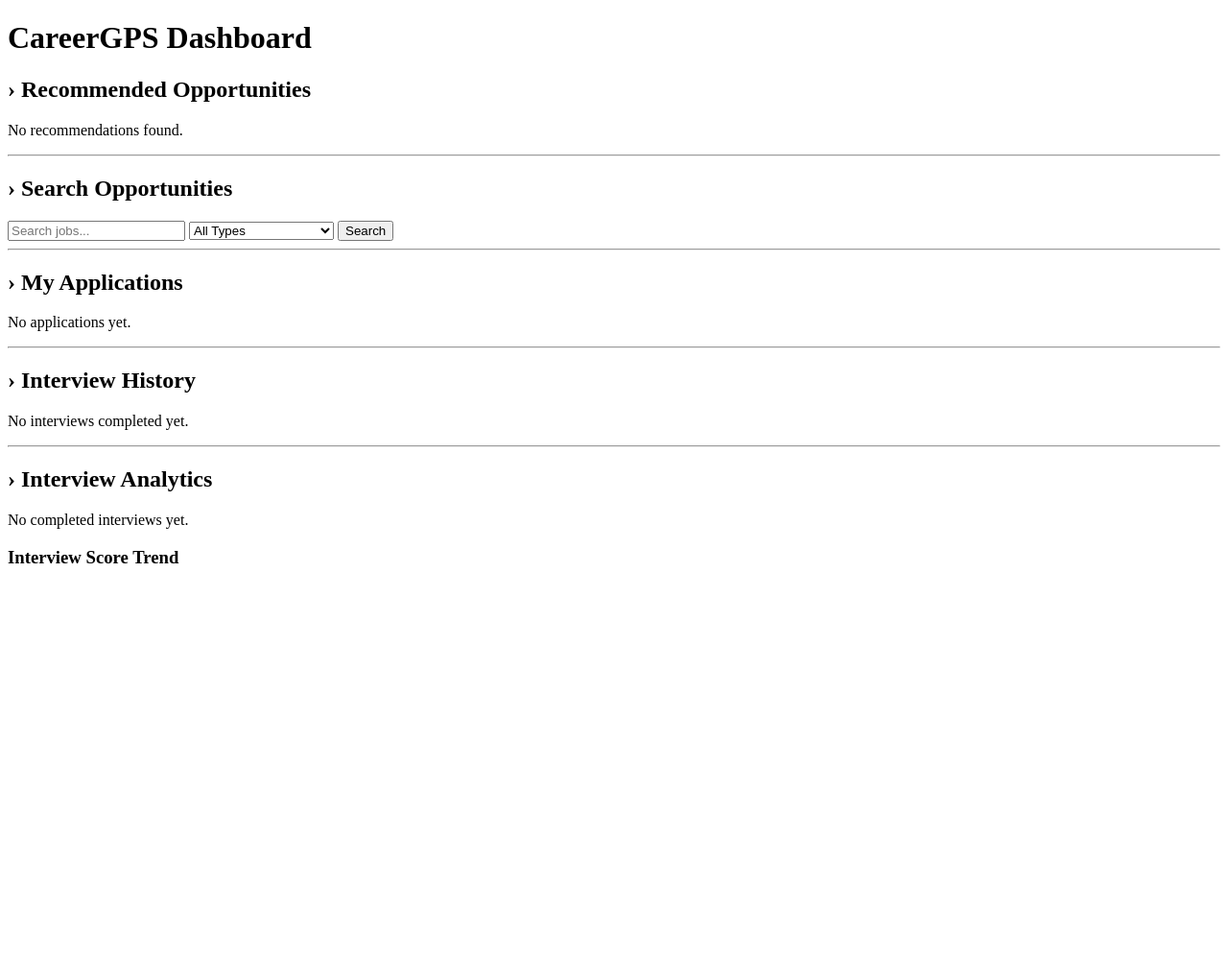
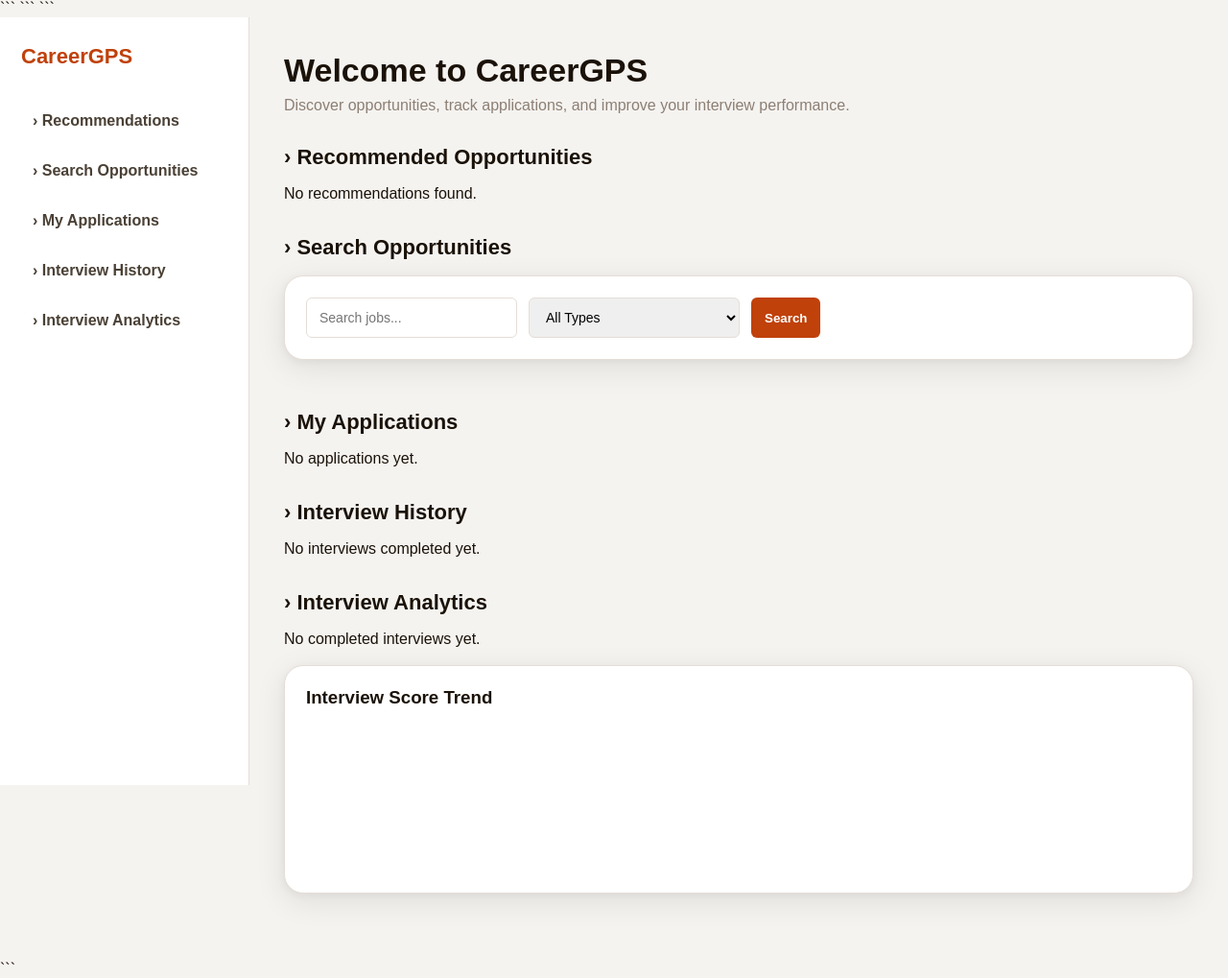
Before and after one commit to DrMac13/CareerGPS, a Django app: page /dashboard/ in a window 1280 px wide. Shown: the whole page at 96% size. Before the commit the page ends 587 px from the top, so only its background shows below. Run offline with Django 5.2, Linux system fonts and the light colour scheme; a map, chart or similar area stays blank.

Commit message:
Improved dashboard UI

````diff
--- /dev/null
+++ b/static/css/dashboard.css
@@ -0,0 +1,218 @@
+:root {
+    --brand: #C0410A;
+    --brand-dark: #A33508;
+    --brand-light: #FBE9E3;
+    --text-dark: #1A1208;
+    --text-mid: #4A4035;
+    --text-muted: #8C7F74;
+    --border: #E5DDD7;
+    --bg-page: #F5F3F0;
+    --bg-card: #FFFFFF;
+    --radius-sm: 6px;
+    --radius-md: 12px;
+    --radius-lg: 20px;
+    --shadow-card: 0 8px 32px rgba(26,18,8,.09), 0 2px 8px rgba(26,18,8,.05);
+}
+
+* {
+    box-sizing: border-box;
+    margin: 0;
+    padding: 0;
+}
+
+body {
+    font-family: Arial, sans-serif;
+    background: var(--bg-page);
+    color: var(--text-dark);
+}
+
+.dashboard-layout {
+    display: grid;
+    grid-template-columns: 260px 1fr;
+    min-height: 100vh;
+}
+
+.sidebar {
+    background: var(--bg-card);
+    border-right: 1px solid var(--border);
+    padding: 28px 22px;
+    position: sticky;
+    top: 0;
+    height: 100vh;
+}
+
+.sidebar__logo {
+    font-size: 22px;
+    font-weight: 800;
+    margin-bottom: 34px;
+    color: var(--brand);
+}
+
+.sidebar__nav {
+    display: flex;
+    flex-direction: column;
+    gap: 12px;
+}
+
+.sidebar__nav a {
+    text-decoration: none;
+    color: var(--text-mid);
+    font-weight: 600;
+    padding: 11px 12px;
+    border-radius: var(--radius-sm);
+}
+
+.sidebar__nav a:hover {
+    background: var(--brand-light);
+    color: var(--brand);
+}
+
+.main {
+    padding: 36px;
+}
+
+.dashboard-header {
+    margin-bottom: 32px;
+}
+
+.dashboard-header h1 {
+    font-size: 34px;
+    margin-bottom: 8px;
+}
+
+.dashboard-header p {
+    color: var(--text-muted);
+}
+
+.section {
+    margin-bottom: 34px;
+}
+
+.section__title {
+    font-size: 22px;
+    margin-bottom: 16px;
+}
+
+.card-grid {
+    display: grid;
+    grid-template-columns: repeat(auto-fit, minmax(220px, 1fr));
+    gap: 18px;
+}
+
+.card {
+    background: var(--bg-card);
+    border: 1px solid var(--border);
+    border-radius: var(--radius-lg);
+    padding: 22px;
+    box-shadow: var(--shadow-card);
+}
+
+.card h3 {
+    margin-bottom: 10px;
+    color: var(--text-dark);
+}
+
+.card p {
+    margin-bottom: 8px;
+    color: var(--text-mid);
+    line-height: 1.5;
+}
+
+.actions {
+    display: flex;
+    gap: 10px;
+    flex-wrap: wrap;
+    margin-top: 14px;
+}
+
+button,
+.btn-link {
+    border: none;
+    background: var(--brand);
+    color: #fff;
+    padding: 9px 14px;
+    border-radius: var(--radius-sm);
+    font-weight: 700;
+    cursor: pointer;
+    text-decoration: none;
+    display: inline-block;
+}
+
+button:hover,
+.btn-link:hover {
+    background: var(--brand-dark);
+}
+
+.btn-secondary {
+    background: var(--brand-light);
+    color: var(--brand);
+}
+
+.btn-secondary:hover {
+    background: #f3d7cd;
+}
+
+.search-panel {
+    background: var(--bg-card);
+    border: 1px solid var(--border);
+    border-radius: var(--radius-lg);
+    padding: 22px;
+    box-shadow: var(--shadow-card);
+    margin-bottom: 18px;
+}
+
+.search-controls {
+    display: flex;
+    gap: 12px;
+    flex-wrap: wrap;
+}
+
+input,
+select {
+    padding: 11px 13px;
+    border: 1px solid var(--border);
+    border-radius: var(--radius-sm);
+    min-width: 220px;
+    font-size: 14px;
+}
+
+input:focus,
+select:focus {
+    outline: 2px solid var(--brand-light);
+    border-color: var(--brand);
+}
+
+.chart-card {
+    background: var(--bg-card);
+    border: 1px solid var(--border);
+    border-radius: var(--radius-lg);
+    padding: 22px;
+    box-shadow: var(--shadow-card);
+}
+
+canvas {
+    margin-top: 16px;
+}
+
+.empty-state {
+    color: var(--text-muted);
+    background: var(--bg-card);
+    border: 1px dashed var(--border);
+    border-radius: var(--radius-md);
+    padding: 18px;
+}
+
+@media (max-width: 800px) {
+    .dashboard-layout {
+        grid-template-columns: 1fr;
+    }
+
+    .sidebar {
+        position: static;
+        height: auto;
+    }
+
+    .main {
+        padding: 22px;
+    }
+}
--- a/templates/dashboard/dashboard.html
+++ b/templates/dashboard/dashboard.html
@@ -1,29 +1,111 @@
 {% load static %}
 
 <!DOCTYPE html>
+
 <html lang="en">
 
 <head>
     <meta charset="UTF-8">
     <meta name="viewport" content="width=device-width, initial-scale=1.0">
     <title>CareerGPS Dashboard</title>
+
+```
+<link
+    rel="stylesheet"
+    href="{% static 'css/dashboard.css' %}"
+>
+
+<script src="https://cdn.jsdelivr.net/npm/chart.js"></script>
+```
+
 </head>
 
 <body>
 
-    <h1>CareerGPS Dashboard</h1>
+```
+<div class="dashboard-layout">
+
+    <!-- SIDEBAR -->
+    <aside class="sidebar">
+
+        <div class="sidebar__logo">
+            CareerGPS
+        </div>
+
+        <nav class="sidebar__nav">
+
+            <a href="#recommendations">
+                › Recommendations
+            </a>
+
+            <a href="#search">
+                › Search Opportunities
+            </a>
+
+            <a href="#applications">
+                › My Applications
+            </a>
+
+            <a href="#history">
+                › Interview History
+            </a>
+
+            <a href="#analytics">
+                › Interview Analytics
+            </a>
+
+        </nav>
+
+    </aside>
+
+    <!-- MAIN CONTENT -->
+    <main class="main">
+
+        <div class="dashboard-header">
+
+            <h1>
+                Welcome to CareerGPS
+            </h1>
+
+            <p>
+                Discover opportunities, track applications,
+                and improve your interview performance.
+            </p>
+
+        </div>
 
         <!-- RECOMMENDATIONS -->
-    <h2>› Recommended Opportunities</h2>
+        <section
+            id="recommendations"
+            class="section"
+        >
 
-    <div id="recommendationsList">
+            <h2 class="section__title">
+                › Recommended Opportunities
+            </h2>
+
+            <div
+                id="recommendationsList"
+                class="card-grid"
+            >
                 Loading recommendations...
             </div>
 
-    <hr>
+        </section>
 
-    <!-- SEARCH OPPORTUNITIES -->
-    <h2>› Search Opportunities</h2>
+        <!-- SEARCH -->
+        <section
+            id="search"
+            class="section"
+        >
+
+            <h2 class="section__title">
+                › Search Opportunities
+            </h2>
+
+            <div class="search-panel">
+
+                <div class="search-controls">
 
                     <input
                         type="text"
@@ -32,60 +114,129 @@
                     >
 
                     <select id="typeFilter">
-        <option value="">All Types</option>
-        <option value="Internship">Internship</option>
-        <option value="Job">Job</option>
-        <option value="Graduate Programme">Graduate Programme</option>
-        <option value="Learnership">Learnership</option>
-        <option value="Scholarship">Scholarship</option>
-        <option value="Bursary">Bursary</option>
+
+                        <option value="">
+                            All Types
+                        </option>
+
+                        <option value="Internship">
+                            Internship
+                        </option>
+
+                        <option value="Job">
+                            Job
+                        </option>
+
+                        <option value="Graduate Programme">
+                            Graduate Programme
+                        </option>
+
+                        <option value="Learnership">
+                            Learnership
+                        </option>
+
+                        <option value="Scholarship">
+                            Scholarship
+                        </option>
+
+                        <option value="Bursary">
+                            Bursary
+                        </option>
+
                     </select>
 
                     <button id="searchBtn">
                         Search
                     </button>
 
-    <div id="opportunityResults"></div>
+                </div>
 
-    <hr>
+            </div>
+
+            <div
+                id="opportunityResults"
+                class="card-grid"
+            ></div>
+
+        </section>
 
         <!-- APPLICATIONS -->
-    <h2>› My Applications</h2>
+        <section
+            id="applications"
+            class="section"
+        >
 
-    <div id="applicationsList">
+            <h2 class="section__title">
+                › My Applications
+            </h2>
+
+            <div
+                id="applicationsList"
+                class="card-grid"
+            >
                 Loading applications...
             </div>
 
-    <hr>
+        </section>
 
         <!-- INTERVIEW HISTORY -->
-    <h2>› Interview History</h2>
+        <section
+            id="history"
+            class="section"
+        >
 
-    <div id="interviewHistoryList">
+            <h2 class="section__title">
+                › Interview History
+            </h2>
+
+            <div
+                id="interviewHistoryList"
+                class="card-grid"
+            >
                 Loading interview history...
             </div>
 
-    <hr>
+        </section>
 
-    <!-- INTERVIEW ANALYTICS -->
-    <h2>› Interview Analytics</h2>
+        <!-- ANALYTICS -->
+        <section
+            id="analytics"
+            class="section"
+        >
 
-    <div id="interviewAnalytics">
+            <h2 class="section__title">
+                › Interview Analytics
+            </h2>
+
+            <div
+                id="interviewAnalytics"
+                class="card-grid"
+            >
                 Loading analytics...
             </div>
 
-    <h3>Interview Score Trend</h3>
+            <br>
+
+            <div class="chart-card">
+
+                <h3>
+                    Interview Score Trend
+                </h3>
 
                 <canvas
                     id="interviewTrendChart"
-        width="400"
-        height="160"
                 ></canvas>
 
-    <!-- SCRIPTS -->
-    <script src="https://cdn.jsdelivr.net/npm/chart.js"></script>
+            </div>
+
+        </section>
+
+    </main>
+
+</div>
+
 <script src="{% static 'js/dashboard.js' %}"></script>
+```
 
 </body>
-
 </html>
````
Lines whose indentation alone changed are shown as unchanged.
